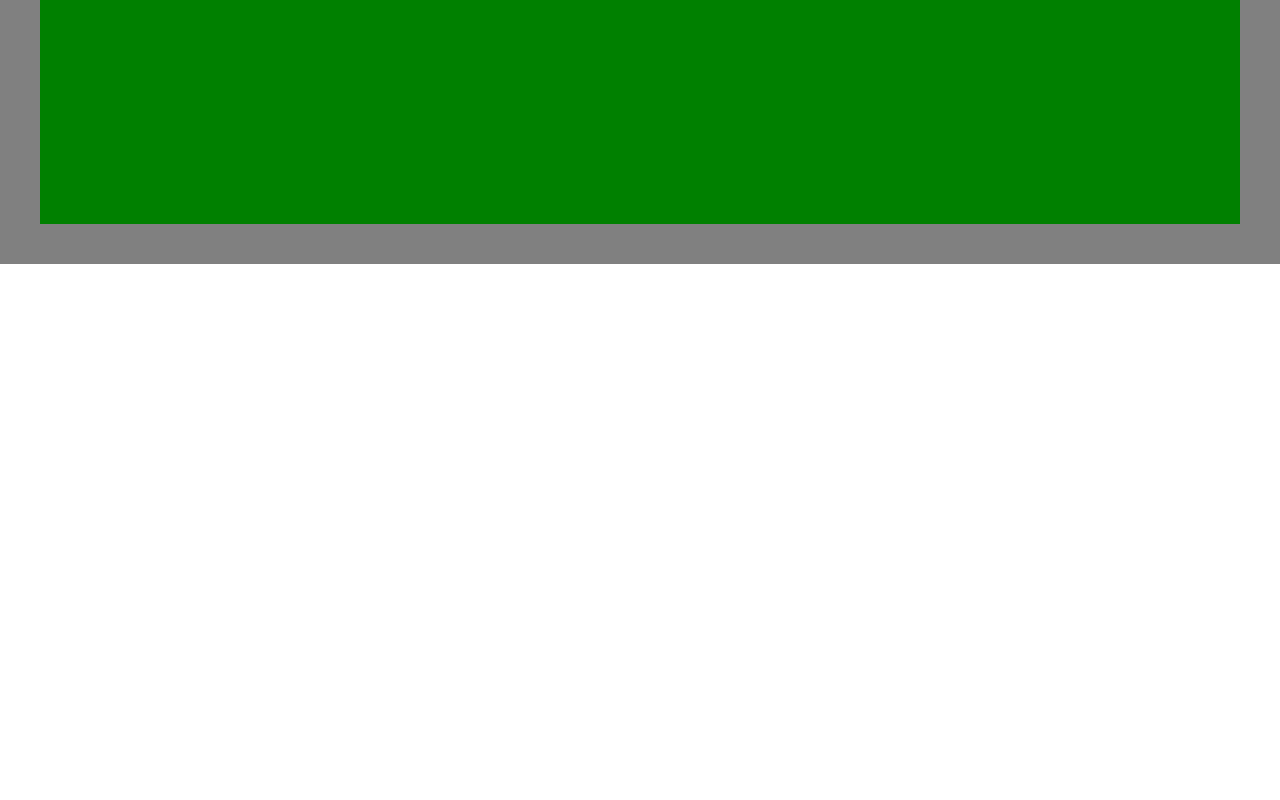
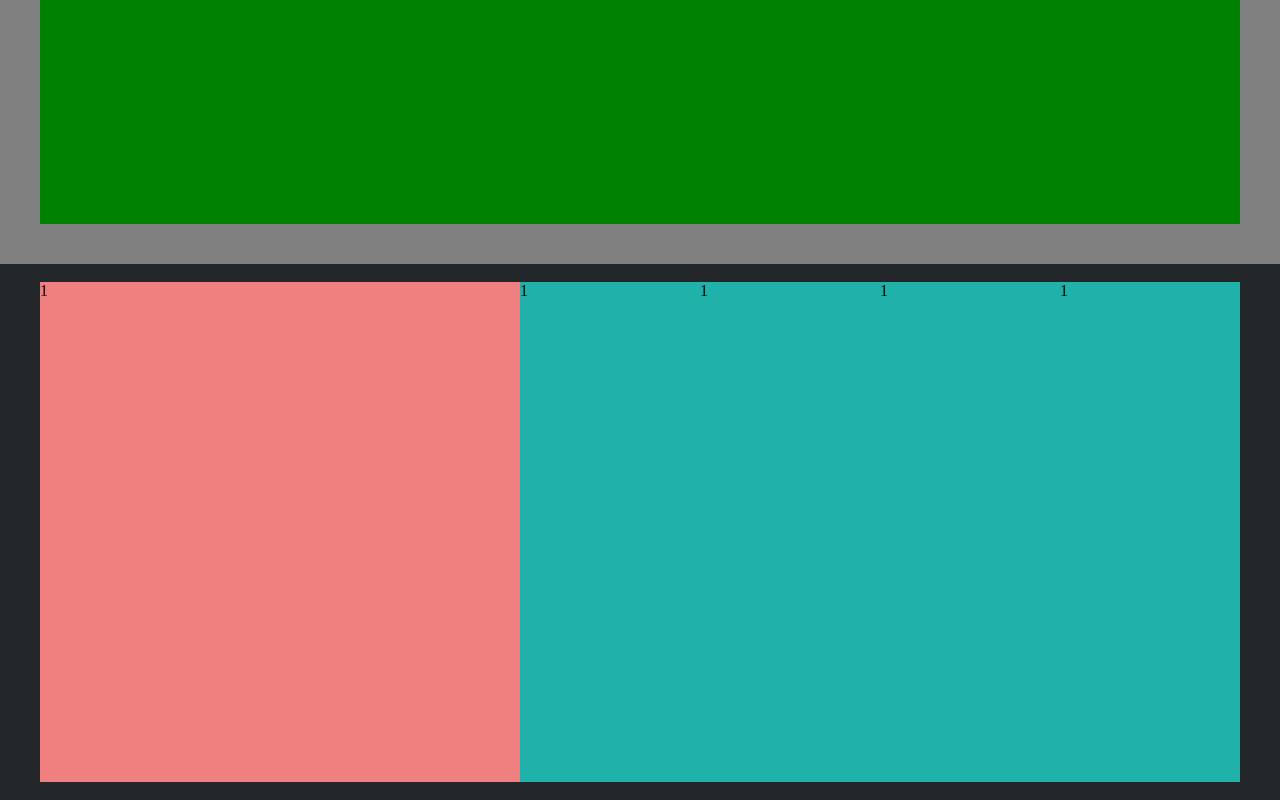
Before and after one commit to SergioMarcoZanin/htmlcss-struttura-discord, a plain HTML site: page index.html in a window 1280 px wide. Shown: the part 3122-3922 px from the top of the page. Before the commit the page ends 3386 px from the top, so only its background shows below. Drawn offline with Linux system fonts and the light colour scheme.

Commit message:
aggiunta footer

```diff
--- a/css/style.css
+++ b/css/style.css
@@ -37,6 +37,19 @@
 .debug .row-bigsingle{
     height: 1000px;
 }
+
+.debug .row-bigsingle{
+    background-color: #F08080;
+}
+
+.debug .col-bigfooter{
+    background-color: #F08080;
+}
+
+.debug .col-smallfooter{
+    background-color: #20B2AA;
+}
+
 /* COMMON */
 .container{
     max-width: 1200px;
@@ -94,3 +107,18 @@ section:nth-child(2n){
 .col-bigsingle{
     width: 100%;
 }
+
+/* FOOTER */
+
+footer{
+    background-color: #23272A;
+    padding: 18px 8px;
+}
+
+.col-bigfooter{
+    width: 40%;
+}
+
+.col-smallfooter{
+    width: 15%;
+}
--- a/index.html
+++ b/index.html
@@ -63,7 +63,15 @@
         </section>
     </main>
     <footer>
-
+        <div class="container">
+            <div class="row">
+                <div class="col-bigfooter">1</div>
+                <div class="col-smallfooter">1</div>
+                <div class="col-smallfooter">1</div>
+                <div class="col-smallfooter">1</div>
+                <div class="col-smallfooter">1</div>
+            </div>
+        </div>
     </footer>
 
 </body>
```
